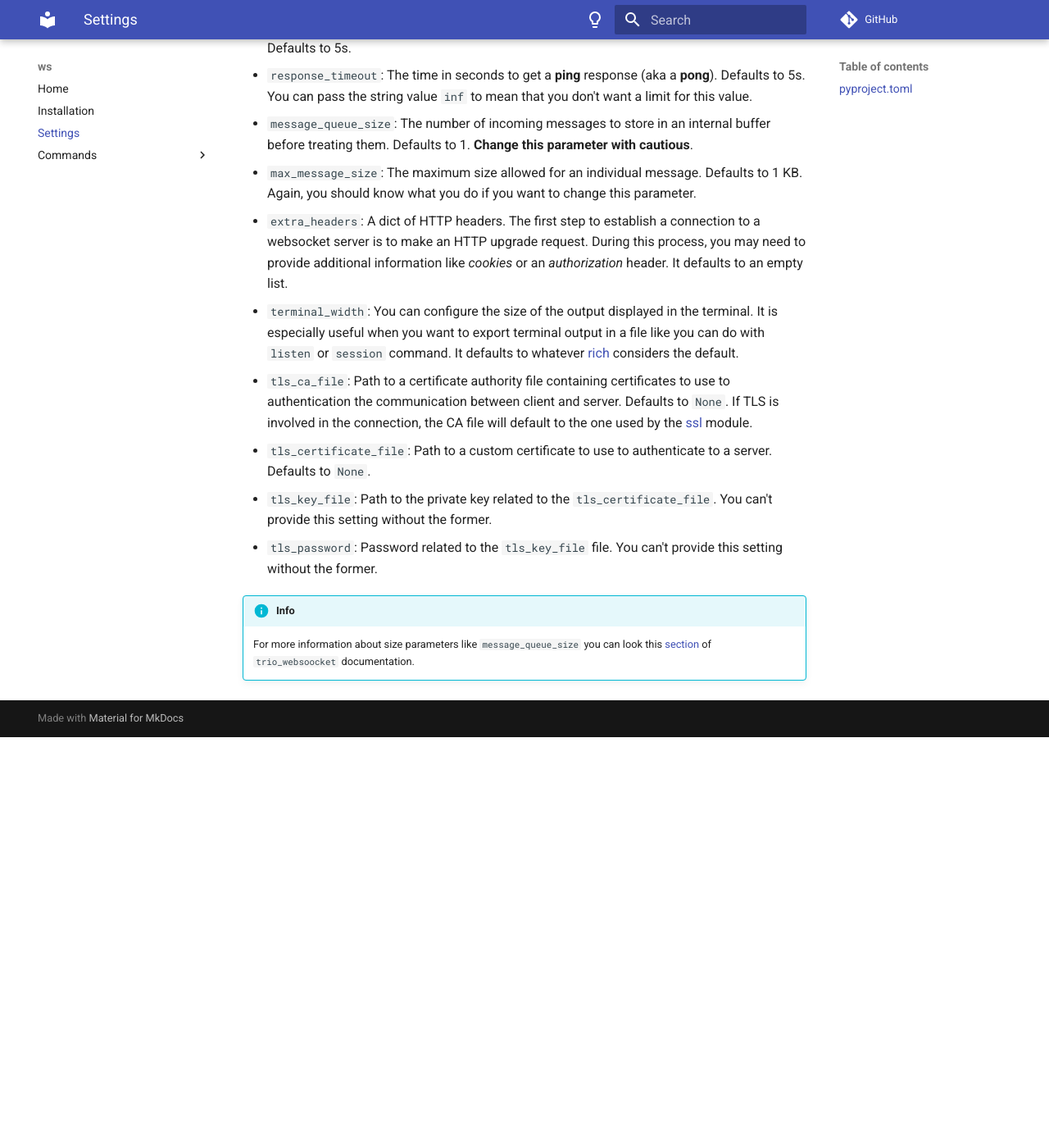
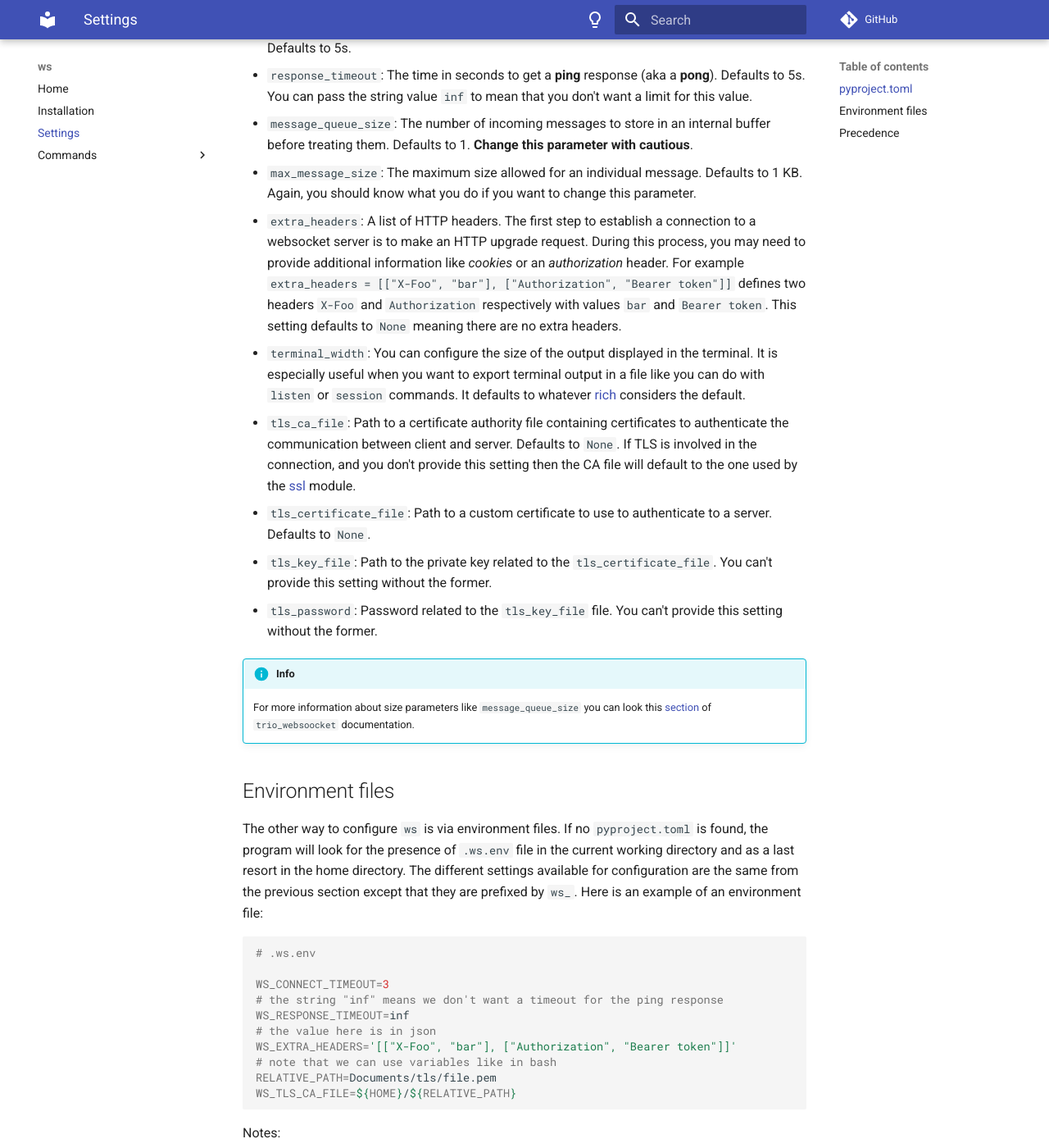
Before and after one commit to lewoudar/ws, an MkDocs documentation site: the page built from docs/settings.md, in a window 1280 px wide and 1400 px high, scrolled down 521 px. Shown: the whole window at 82% size. Built offline with MkDocs 1.6.1 and Material for MkDocs 9.7.7, drawn with Linux system fonts in a browser that asks for light colours; comment, search, counter and statistics services are not loaded; before the commit the page ends 1420 px from its top, so only the background shows below that; some of the changed text lies outside the part shown.

Commit message:
docs(readthedocs): wrote settings.md

````diff
--- a/docs/settings.md
+++ b/docs/settings.md
@@ -5,8 +5,8 @@ There are a number of settings you can configure to run `ws`. We will explore th
 ## pyproject.toml
 
 Like I said in the introduction, I created this project to test features I implement in various web projects. So the
-first obvious place for me to configure it is in the `pyproject.toml` file which is becoming more and more popular to
-configure the behaviour of a cli tool. Some well-known projects like
+first obvious place for me to configure it is in the `pyproject.toml` file which is becoming more and more popular
+to configure the behaviour of a cli tool. Some well-known projects like
 [pytest](https://docs.pytest.org/en/latest/reference/customize.html#pyproject-toml) and
 [black](https://black.readthedocs.io/en/stable/usage_and_configuration/the_basics.html#configuration-via-a-file)
 use it for their configuration.
@@ -21,15 +21,17 @@ The following parameters can be configured. Note that they all have default valu
   Defaults to 1. **Change this parameter with cautious**.
 - `max_message_size`: The maximum size allowed for an individual message. Defaults to 1 KB. Again, you should know what
   you do if you want to change this parameter.
-- `extra_headers`: A dict of HTTP headers. The first step to establish a connection to a websocket server is to make
+- `extra_headers`: A list of HTTP headers. The first step to establish a connection to a websocket server is to make
   an HTTP upgrade request. During this process, you may need to provide additional information like *cookies* or an
-  *authorization* header. It defaults to an empty list.
+  *authorization* header. For example `extra_headers = [["X-Foo", "bar"], ["Authorization", "Bearer token"]]` defines
+  two headers `X-Foo` and `Authorization` respectively with values `bar` and `Bearer token`. This setting defaults to
+  `None` meaning there are no extra headers.
 - `terminal_width`: You can configure the size of the output displayed in the terminal. It is especially useful when
-  you want to export terminal output in a file like you can do with `listen` or `session` command. It defaults to
+  you want to export terminal output in a file like you can do with `listen` or `session` commands. It defaults to
   whatever [rich](https://rich.readthedocs.io/en/latest/) considers the default.
-- `tls_ca_file`: Path to a certificate authority file containing certificates to use to authentication the communication
-  between client and server. Defaults to `None`. If TLS is involved in the connection, the CA file will default to the
-  one used by the [ssl](https://docs.python.org/3/library/ssl.html) module.
+- `tls_ca_file`: Path to a certificate authority file containing certificates to authenticate the communication
+  between client and server. Defaults to `None`. If TLS is involved in the connection, and you don't provide this
+  setting then the CA file will default to the one used by the [ssl](https://docs.python.org/3/library/ssl.html) module.
 - `tls_certificate_file`: Path to a custom certificate to use to authenticate to a server. Defaults to `None`.
 - `tls_key_file`: Path to the private key related to the `tls_certificate_file`. You can't provide this setting without
   the former.
@@ -39,3 +41,45 @@ The following parameters can be configured. Note that they all have default valu
 !!! info
     For more information about size parameters like `message_queue_size` you can look this
     [section](https://trio-websocket.readthedocs.io/en/stable/backpressure.html) of `trio_websoocket` documentation.
+
+
+## Environment files
+
+The other way to configure `ws` is via environment files. If no `pyproject.toml` is found, the program will look for
+the presence of `.ws.env` file in the current working directory and as a last resort in the home directory.
+The different settings available for configuration are the same from the previous section except that they are prefixed
+by `ws_`. Here is an example of an environment file:
+
+```shell
+# .ws.env
+
+WS_CONNECT_TIMEOUT=3
+# the string "inf" means we don't want a timeout for the ping response
+WS_RESPONSE_TIMEOUT=inf
+# the value here is in json
+WS_EXTRA_HEADERS='[["X-Foo", "bar"], ["Authorization", "Bearer token"]]'
+# note that we can use variables like in bash
+RELATIVE_PATH=Documents/tls/file.pem
+WS_TLS_CA_FILE=${HOME}/${RELATIVE_PATH}
+```
+
+Notes:
+
+- For the `extra_headers` setting, the value **must be** a json string representing the array of headers.
+- We can use **variables** like we usually do in a **shell** script.
+
+!!! info
+    You can directly define environment variables if you prefer not to use an environment file.
+
+## Precedence
+
+In case we have multiple configuration files, only one will be chosen. The behaviour of `ws` is to search for the files
+in this order from the highest priority to the lowest:
+
+- `pyproject.toml`
+- `.ws.env` in the current working directory
+- `.ws.env` in the home directory
+
+Note:
+
+- This means that `pyproject.toml` has precedence over **environment variables**.
````
